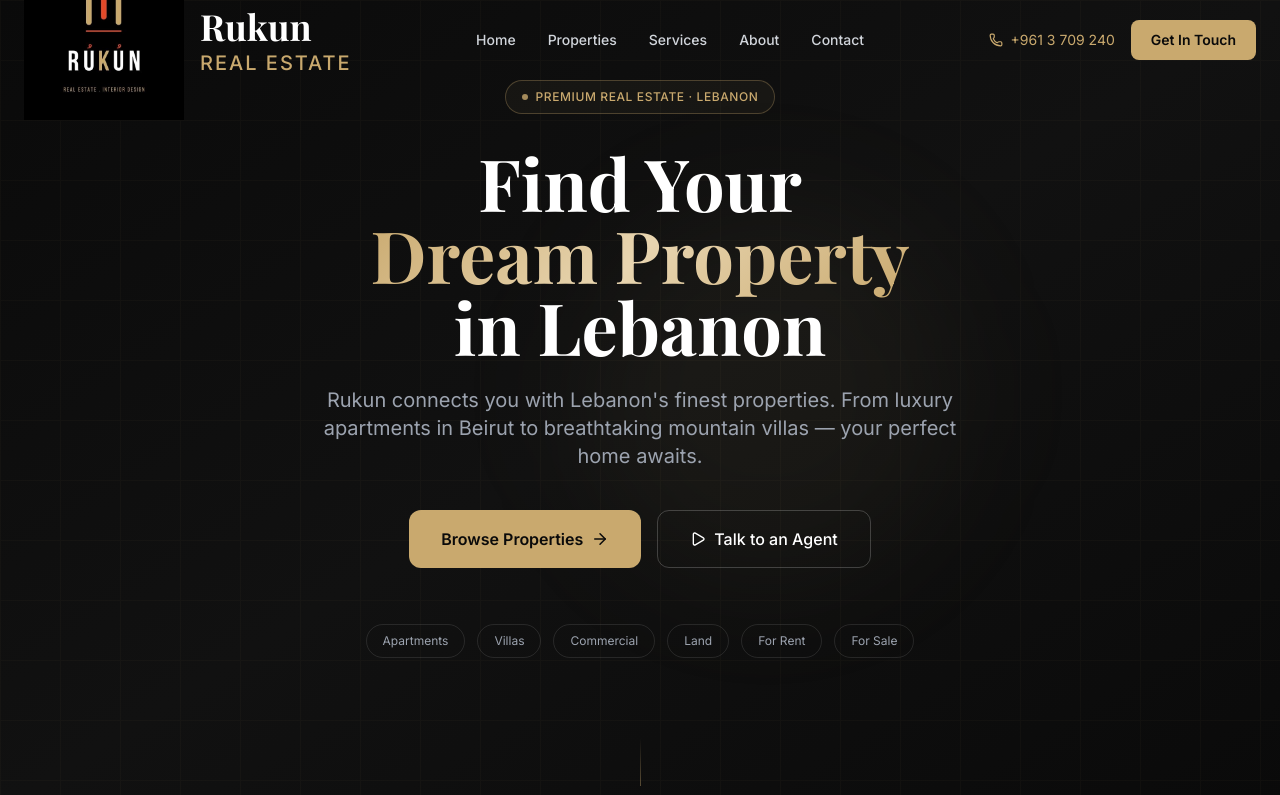
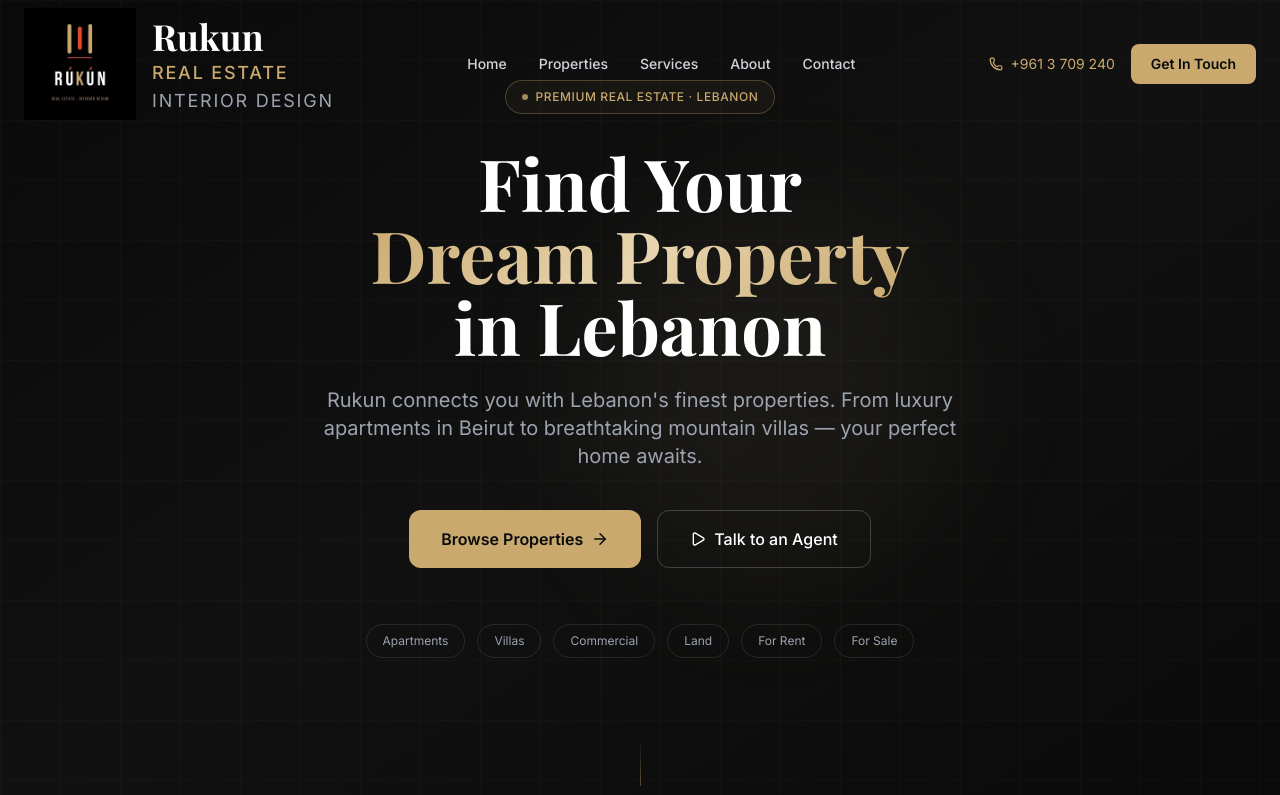
Before and after one commit to rukunrealestate/rukun-website, a Next.js app: page / in a window 1280 px wide. Shown: the top 795 px of the page. Built offline with nearby package versions, Linux system fonts and the light colour scheme.

Commit message:
navbar: fix logo cut, add interior design text, match font

```diff
--- a/components/Navbar.tsx
+++ b/components/Navbar.tsx
@@ -18,13 +18,14 @@ export default function Navbar() {
     <nav className={`fixed top-0 left-0 right-0 z-50 transition-all duration-300 ${
       scrolled ? 'bg-[#0A0A0A]/95 backdrop-blur-md shadow-lg shadow-black/30' : 'bg-transparent'
     }`}>
-      <div className="max-w-7xl mx-auto px-6 flex items-center justify-between h-20">
+      <div className="max-w-7xl mx-auto px-6 flex items-center justify-between h-32">
         {/* Logo */}
         <Link href="/" className="flex items-center gap-4">
-          <img src="/logo.png" alt="Rukun Real Estate" className="h-40 w-auto" />
-          <div>
+          <img src="/logo.png" alt="Rukun Real Estate" className="h-28 w-auto object-contain" />
+          <div className="flex flex-col justify-center">
             <div className="font-heading font-bold text-white text-4xl leading-tight">Rukun</div>
-            <div className="text-brand-gold text-xl tracking-widest uppercase font-medium">Real Estate</div>
+            <div className="text-brand-gold text-lg tracking-widest uppercase font-medium">Real Estate</div>
+            <div className="text-gray-400 text-lg tracking-widest uppercase">Interior Design</div>
           </div>
         </Link>
 
```
